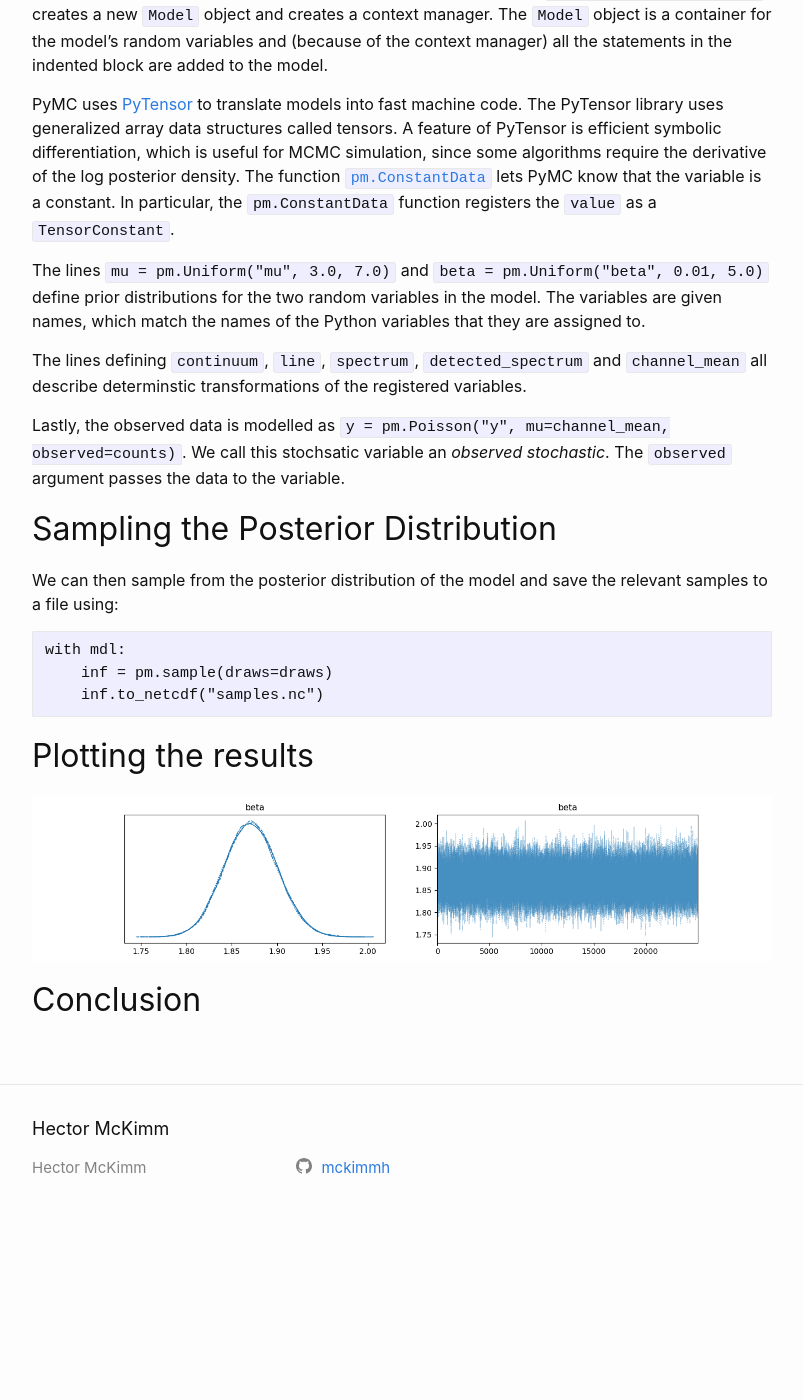
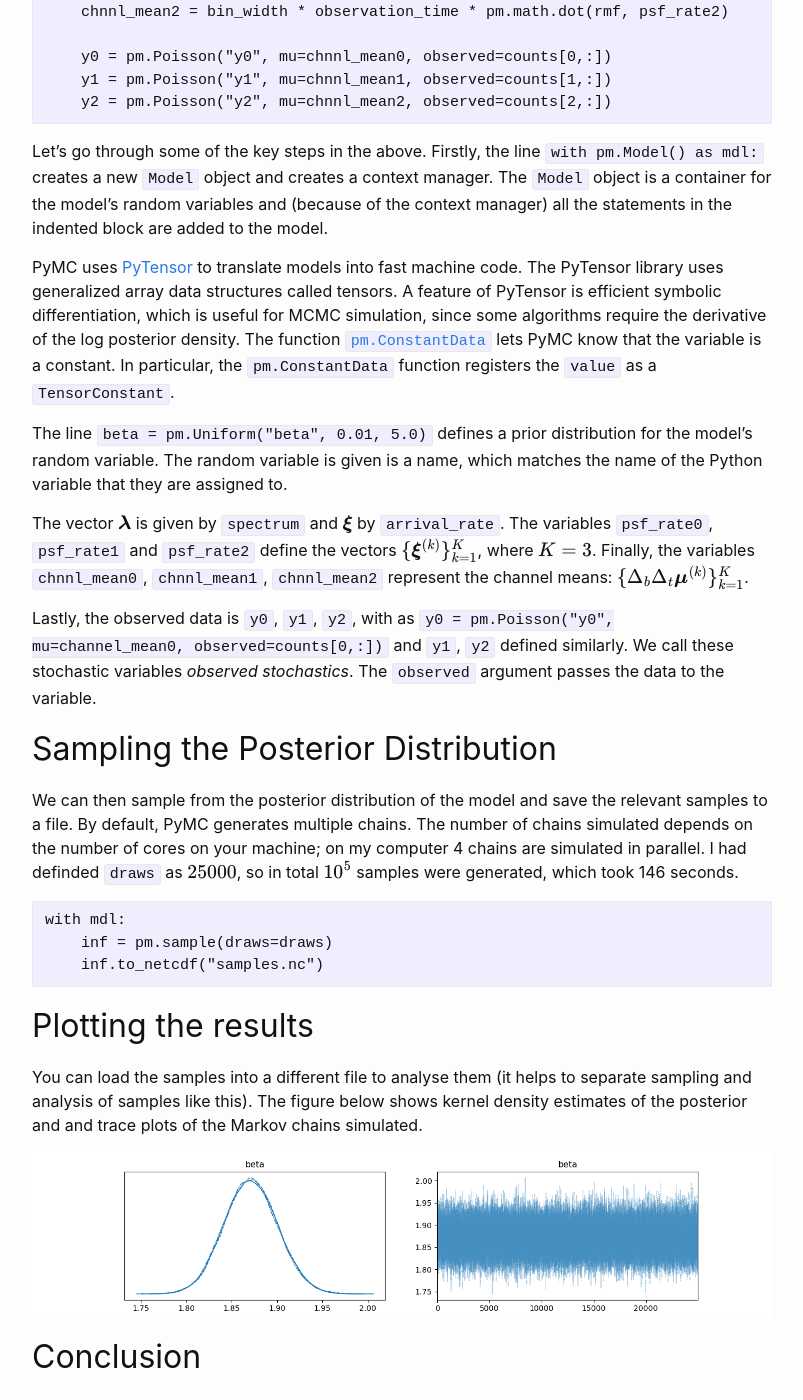
Before and after one commit to mckimmh/mckimmh.github.io, a Jekyll site: the page built from _posts/2023-10-04-pymc-bayesian-spectral-model.md, in a window 1280 px wide and 1400 px high, scrolled down 5778 px. Shown: the whole window, without its empty margins (238-1041 px from the left). Built offline with Jekyll 4.4.1, drawn with Linux system fonts in a browser that asks for light colours; formulas are drawn with MathJax 3; before the commit the page ends 7018 px from its top, so only the background shows below that; some of the changed text lies outside the part shown.

Commit message:
update post

```diff
--- a/_posts/2023-10-04-pymc-bayesian-spectral-model.md
+++ b/_posts/2023-10-04-pymc-bayesian-spectral-model.md
@@ -78,7 +78,7 @@ $$
 Finally, for $$\Delta_b$$ the width of the energy bins and $$\Delta_t$$ the length of time of the observation, the actual number of photons recorded has a Poisson distribuiton:
 
 $$
-\boldsymbol{Y}^{(k)} \sim \text{Poisson}(\boldsymbol{\mu}^{(k)}).
+\boldsymbol{Y}^{(k)} \sim \text{Poisson}(\Delta_b \Delta_t \boldsymbol{\mu}^{(k)}).
 $$
 
 A graphical represenation of the model is given in the figure below.
@@ -90,14 +90,20 @@ A graphical represenation of the model is given in the figure below.
 
 ## Defining the Model using PyMC
 
-PyMC allows us to express this model with a few lines of code. First, we import the following libraries:
+PyMC allows us to express this model with very readable code. First, we import the following libraries:
 
     import math
     import numpy as np
     import pandas as pd
     import pymc as pm
 
-Suppose that we have loaded the channel counts as a `np.array` called `counts`, with a row for each PSF pixel category. Further, suppose that the energy bins have been loaded as `energy_bins`, $$\boldsymbol{\pi}_{\text{ARF}}$$ as `arf` and $$\boldsymbol{M}$$ as `rmf`, all as objects of type `np.ndarray`. In addition, suppose that we have loaded the fixed parameters as a `pd.DataFrame` with column `value` and indices giving the names of the fixed parameters. Parameters $$\Delta_b$$ and $$\Delta_t$$ are stored in variables `bin_width` and `observation_time`. We can then specify the model using:
+Suppose that we have loaded the channel counts as a two-dimensional `np.array` called `counts`, with a row for each PSF pixel category. Further, suppose that the energy bins have been loaded as `energy_bins`, $$\boldsymbol{\pi}_{\text{ARF}}$$ as `arf` and $$\boldsymbol{M}$$ as `rmf`, all as objects of type `np.ndarray`. In addition, suppose that we have loaded the fixed parameters as a `pd.DataFrame` with column `value` and indices giving the names of the fixed parameters. Parameters $$\Delta_b$$ and $$\Delta_t$$ are stored in variables `bin_width` and `observation_time`. For this example, the functional form of the spectrum is
+
+$$
+\lambda(e) = \alpha_1 \exp \{ -\beta e \} + \alpha_2 N(e; \mu, \sigma^2),
+$$
+
+where $$N(e; \mu, \sigma^2)$$ is the density of a Normal distribution with mean $$\mu$$ and variance $$\sigma^2$$. We fix the parameters $$\alpha_1, \alpha_2, \mu$$ and $$\sigma$$ at their true values and try to infer $$\beta$$. We can then specify the model using:
 
     with pm.Model() as mdl:
 
@@ -139,15 +145,15 @@ Let's go through some of the key steps in the above. Firstly, the line `with pm.
 
 PyMC uses [PyTensor](https://pytensor.readthedocs.io/en/latest/) to translate models into fast machine code. The PyTensor library uses generalized array data structures called tensors. A feature of PyTensor is efficient symbolic differentiation, which is useful for MCMC simulation, since some algorithms require the derivative of the log posterior density. The function [`pm.ConstantData`](https://www.pymc.io/projects/docs/en/stable/api/generated/pymc.ConstantData.html#pymc.ConstantData) lets PyMC know that the variable is a constant. In particular, the `pm.ConstantData` function registers the `value` as a `TensorConstant`.
 
-The lines `mu = pm.Uniform("mu", 3.0, 7.0)` and `beta = pm.Uniform("beta", 0.01, 5.0)` define prior distributions for the two random variables in the model. The variables are given names, which match the names of the Python variables that they are assigned to.
+The line `beta = pm.Uniform("beta", 0.01, 5.0)` defines a prior distribution for the model's random variable. The random variable is given is a name, which matches the name of the Python variable that they are assigned to.
 
-The lines defining `continuum`, `line`, `spectrum`, `detected_spectrum` and `channel_mean` all describe determinstic transformations of the registered variables.
+The vector $$\boldsymbol{\lambda}$$ is given by `spectrum` and $$\boldsymbol{\xi}$$ by `arrival_rate`. The variables `psf_rate0`, `psf_rate1` and `psf_rate2` define the vectors $$\{ \boldsymbol{\xi}^{(k)} \}_{k=1}^K$$, where $$K=3$$. Finally, the variables `chnnl_mean0`, `chnnl_mean1`, `chnnl_mean2` represent the channel means: $$\{ \Delta_b \Delta_t \boldsymbol{\mu}^{(k)} \}_{k=1}^K$$.
 
-Lastly, the observed data is modelled as `y = pm.Poisson("y", mu=channel_mean, observed=counts)`. We call this stochsatic variable an *observed stochastic*. The `observed` argument passes the data to the variable.
+Lastly, the observed data is `y0`, `y1`, `y2`, with as `y0 = pm.Poisson("y0", mu=channel_mean0, observed=counts[0,:])` and `y1`, `y2` defined similarly. We call these stochastic variables *observed stochastics*. The `observed` argument passes the data to the variable.
 
 ## Sampling the Posterior Distribution
 
-We can then sample from the posterior distribution of the model and save the relevant samples to a file using:
+We can then sample from the posterior distribution of the model and save the relevant samples to a file. By default, PyMC generates multiple chains. The number of chains simulated depends on the number of cores on your machine; on my computer 4 chains are simulated in parallel. I had definded `draws` as $$25000$$, so in total $$10^5$$ samples were generated, which took 146 seconds.
 
     with mdl:
         inf = pm.sample(draws=draws)
@@ -155,8 +161,12 @@ We can then sample from the posterior distribution of the model and save the rel
 
 ## Plotting the results
 
+You can load the samples into a different file to analyse them (it helps to separate sampling and analysis of samples like this). The figure below shows  kernel density estimates of the posterior and and trace plots of the Markov chains simulated.
+
 {:refdef: style="text-align: center;"}
 ![results](/assets/images/pymc_post/kde_and_trace_pileup_not_accounted.png)
 {: refdef}
 
 ## Conclusion
+
+Bayesian spectral models may be used to infer the parameters of the spectrum of an astronomical source, such as a star. PyMC is very helpful for quickly defining a model and sampling its posterior distribution. It's a good idea to have separate files for sampling the posterior distribution and analysing the samples.
```
